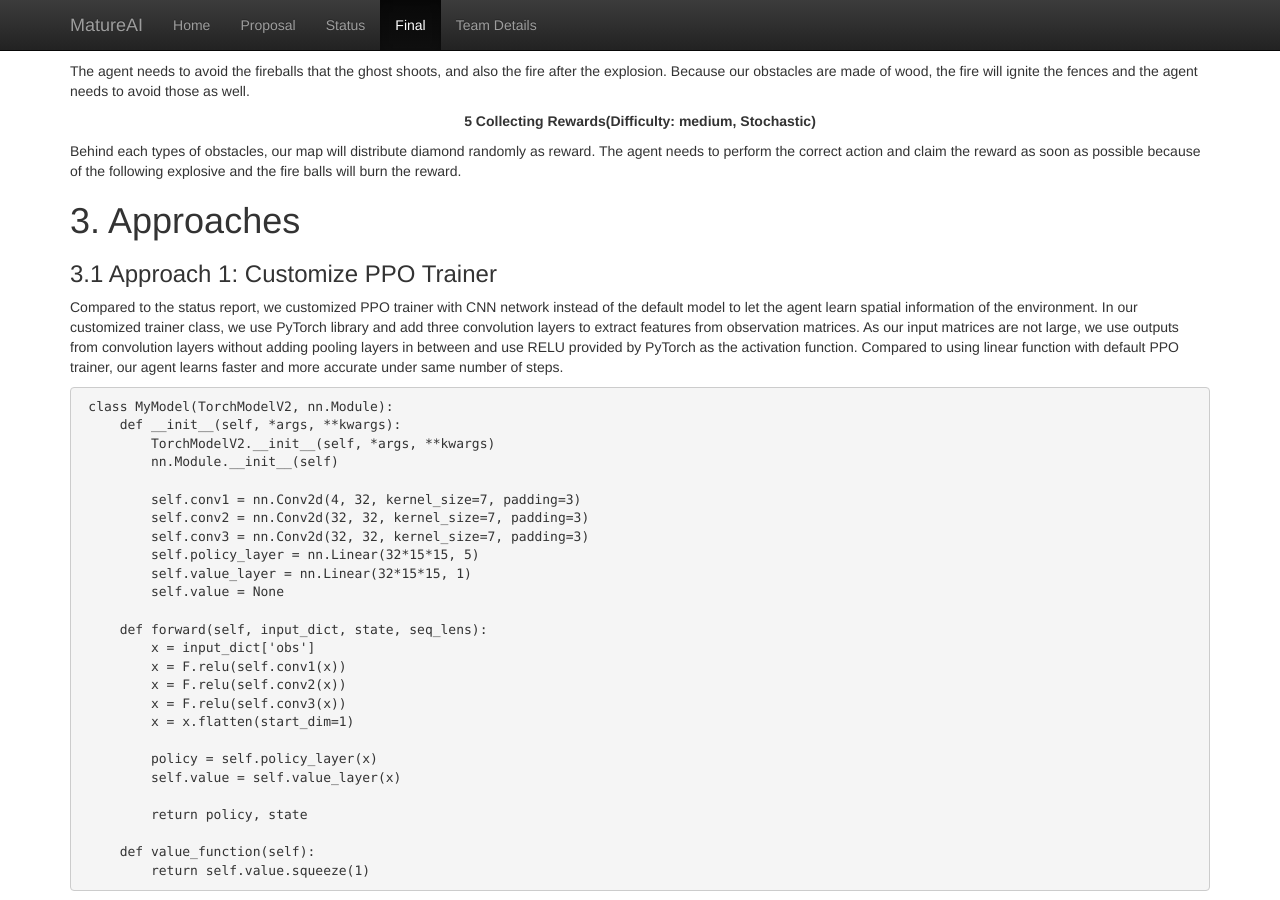
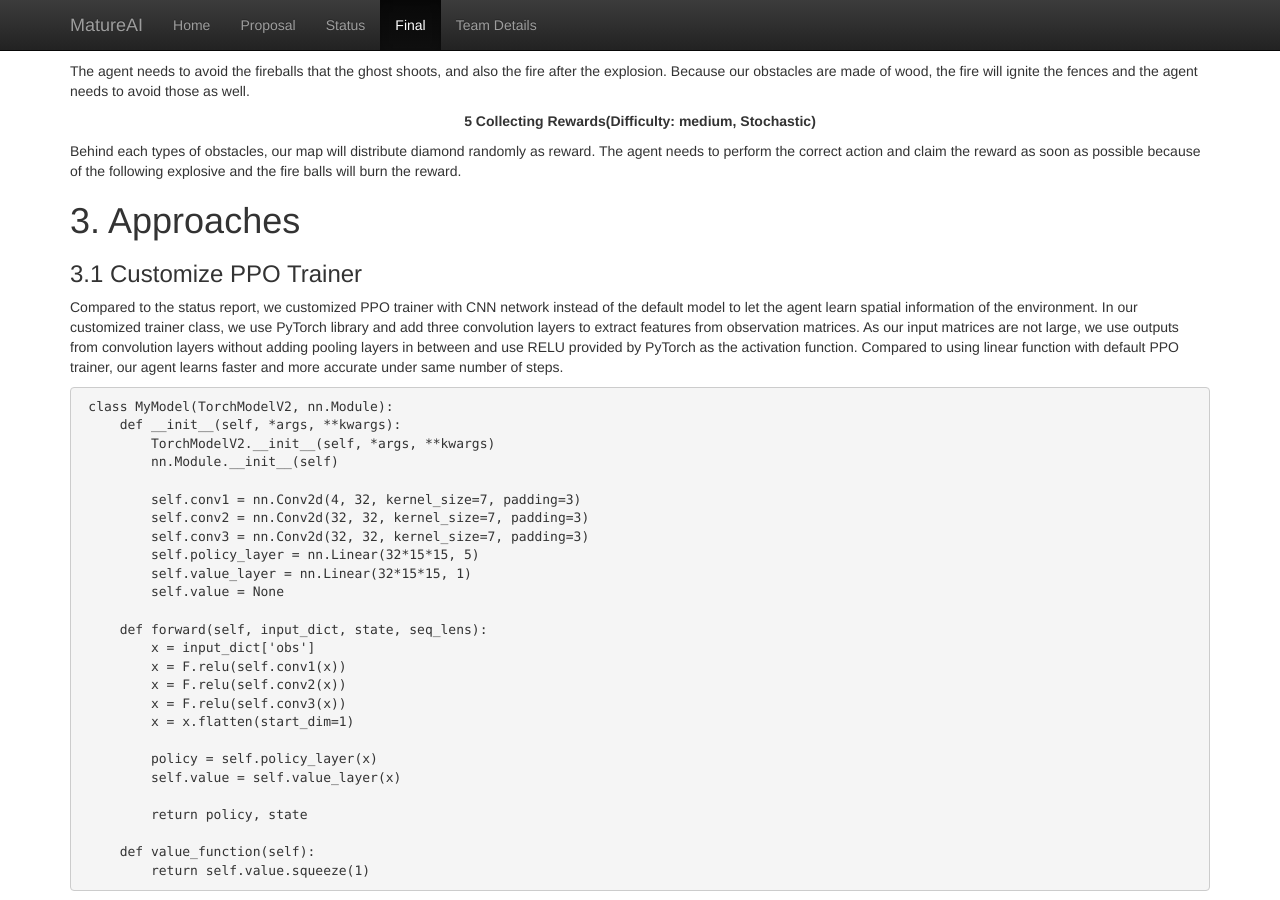
Before and after one commit to LeoLuo0320/MatureAI, a Jekyll site: the page built from docs/final.md, in a window 1280 px wide and 900 px high, scrolled down 1782 px. Built offline with Jekyll 4.4.1, drawn with Linux system fonts in a browser that asks for light colours; some of the changed text lies outside the part shown.

Commit message:
Update final.md

````diff
--- a/docs/final.md
+++ b/docs/final.md
@@ -72,7 +72,7 @@
 
 # 3. Approaches
 
-### 3.1 Approach 1: Customize PPO Trainer
+### 3.1 Customize PPO Trainer
 Compared to the status report, we customized PPO trainer with CNN network instead of the default model to let the agent learn spatial information of the environment. In our customized trainer class, we use PyTorch library and add three convolution layers to extract features from observation matrices. As our input matrices are not large, we use outputs from convolution layers without adding pooling layers in between and use RELU provided by PyTorch as the activation function. Compared to using linear function with default PPO trainer, our agent learns faster and more accurate under same number of steps.
 ```
  class MyModel(TorchModelV2, nn.Module):
@@ -145,7 +145,7 @@
 
 From the evaluation result, we conclude that these rewards undoubtfully contributes to improving survival time of our agent.
 
-### 3.3 Additional Approach: Customize rotate
+### 3.3 Customize rotate
 Inspired by the extra credit part from assignment two, we customized rotate functionality of our agent. In the status report, our agent suffers from partial observability. The observation continues to assume the agent is centered and at right angles, which means that the agent’s knowledge of its own location has an orientation error. To make our observation more accurate but not too trivial and complex, we create a customized rotate function for our agent to mitigate orientation error.
 
 In our rotate function, we eliminate the orientation error of ±45 degrees. Our observation space is 15 x 15 x 5, and the following is our rotate logic and pseudocode. Please see our source code for more details.
````
